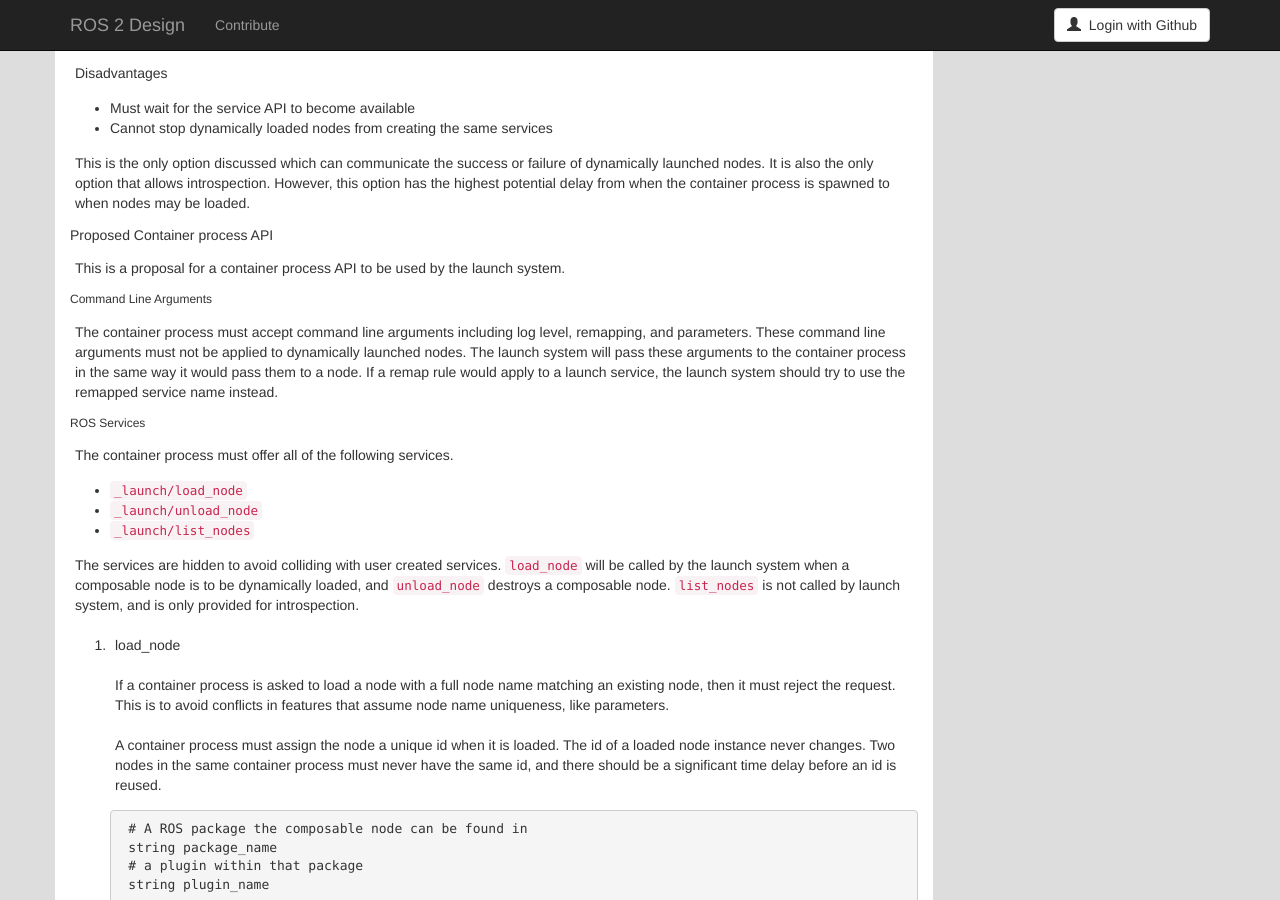
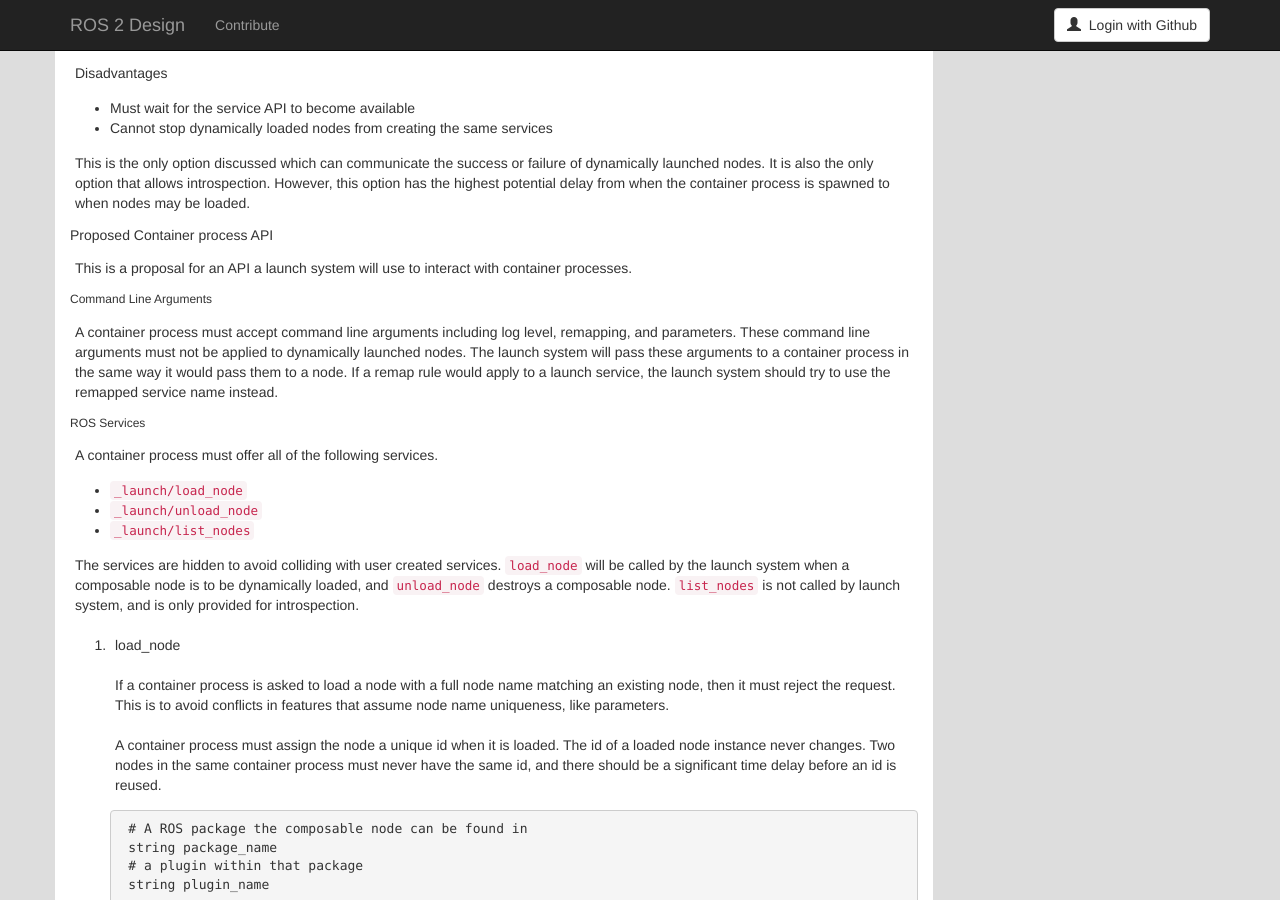
Before and after one commit to ros2/design, a Jekyll site: the page built from articles/150_roslaunch.md, in a window 1280 px wide and 900 px high, scrolled down 11603 px. Built offline with Jekyll 4.4.1, drawn with Linux system fonts in a browser that asks for light colours; nearby versions of some CDN libraries.

Commit message:
More generic wording about container processes

```diff
--- a/articles/150_roslaunch.md
+++ b/articles/150_roslaunch.md
@@ -503,16 +503,16 @@ However, this option has the highest potential delay from when the container pro
 
 ##### Proposed Container process API
 
-This is a proposal for a container process API to be used by the launch system.
+This is a proposal for an API a launch system will use to interact with container processes.
 
 ###### Command Line Arguments
-The container process must accept command line arguments including log level, remapping, and parameters.
+A container process must accept command line arguments including log level, remapping, and parameters.
 These command line arguments must not be applied to dynamically launched nodes.
-The launch system will pass these arguments to the container process in the same way it would pass them to a node.
+The launch system will pass these arguments to a container process in the same way it would pass them to a node.
 If a remap rule would apply to a launch service, the launch system should try to use the remapped service name instead.
 
 ###### ROS Services
-The container process must offer all of the following services.
+A container process must offer all of the following services.
 
 * `_launch/load_node`
 * `_launch/unload_node`
```
